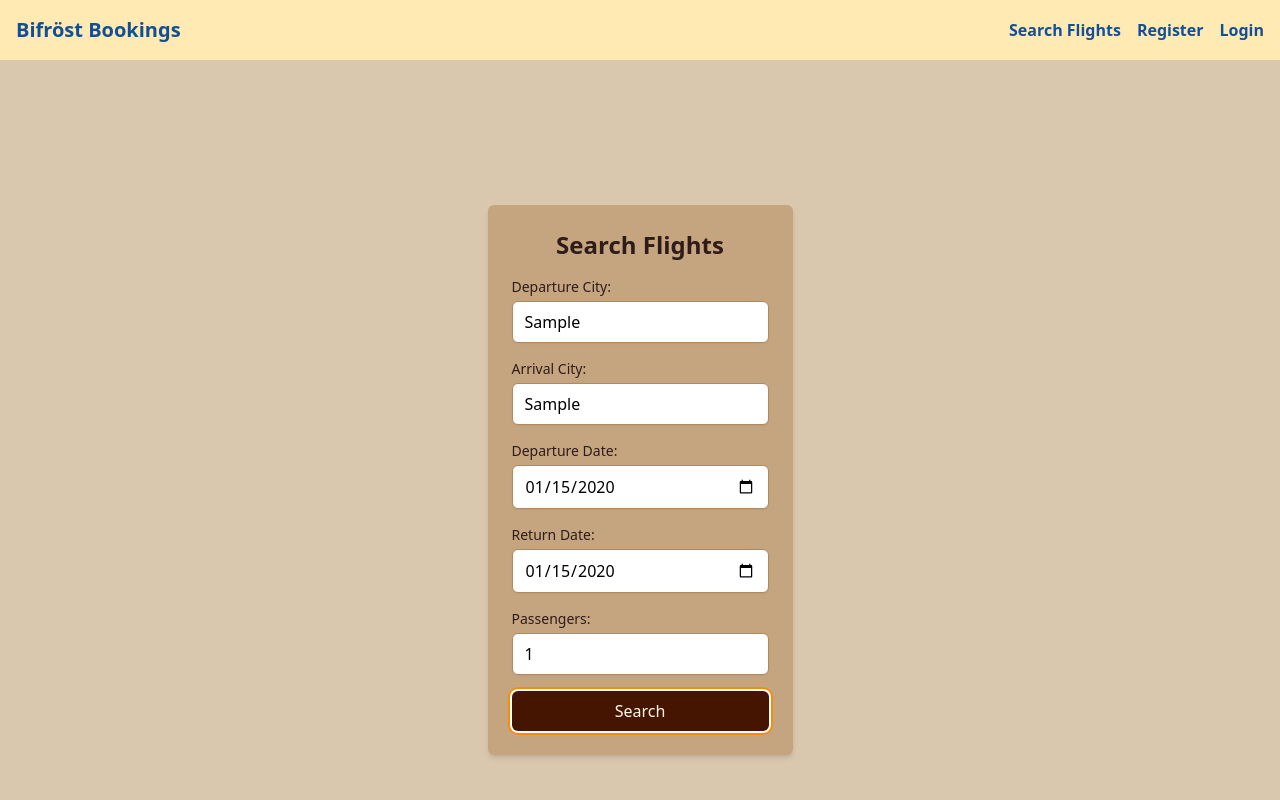
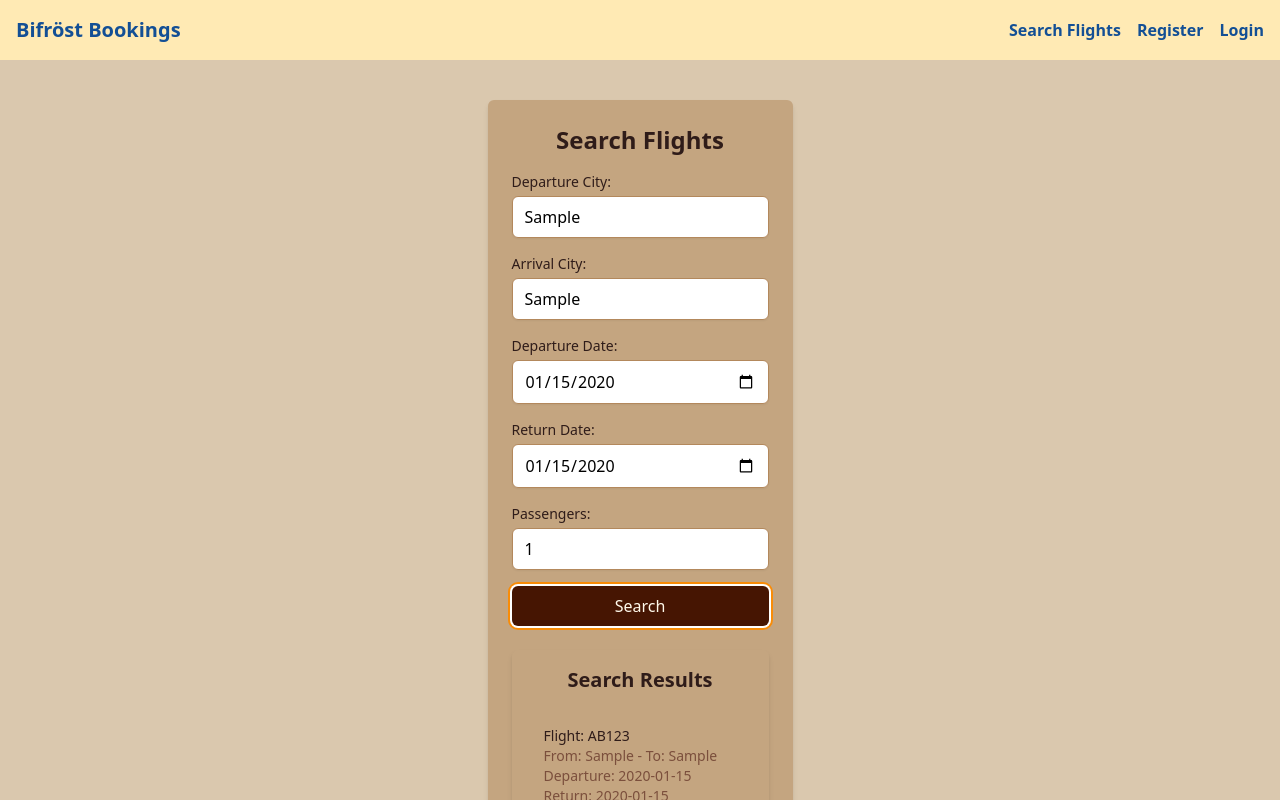
Before and after one commit to cameronotoole44/BifrostBooking, a React (Create React App) app in the folder frontend/bifrost-booking/: page /search in a window 1280 px wide. Both pictures are taken after typing "Sample", "Sample", "2020-01-15", "2020-01-15" into the empty fields and a click on the button "Search". Shown: the top 800 px of the page. Built offline with nearby package versions, Linux system fonts and the light colour scheme.

Commit message:
search styling w dummy data for flights

```diff
--- a/frontend/bifrost-booking/src/components/flight/Search.js
+++ b/frontend/bifrost-booking/src/components/flight/Search.js
@@ -1,78 +1,33 @@
 import React, { useState } from 'react';
+import SearchForm from './SearchForm';
+import SearchResults from './SearchResults';
 
 const Search = () => {
-    const [departureCity, setDepartureCity] = useState('');
-    const [arrivalCity, setArrivalCity] = useState('');
-    const [departureDate, setDepartureDate] = useState('');
-    const [returnDate, setReturnDate] = useState('');
-    const [passengers, setPassengers] = useState(1);
+    const [results, setResults] = useState([]);
 
-    const handleSearch = (e) => {
-        e.preventDefault();
-        console.log('Searching flights...');
+    const handleSearch = (searchData) => {
+        console.log('Searching flights with:', searchData);
+        // DUMMY RESULT DATA //
+        const dummyResults = [
+            {
+                flightNumber: 'AB123',
+                departureCity: searchData.departureCity,
+                arrivalCity: searchData.arrivalCity,
+                departureDate: searchData.departureDate,
+                returnDate: searchData.returnDate,
+                passengers: searchData.passengers,
+            },
+
+        ];
+        setResults(dummyResults);
     };
 
     return (
         <div className="min-h-screen flex items-center justify-center bg-leather-200">
             <div className="max-w-md mx-auto mt-10 p-6 bg-leather-300 shadow-md rounded-md">
                 <h1 className="text-2xl font-bold mb-4 text-center text-leather-950">Search Flights</h1>
-                <form onSubmit={handleSearch}>
-                    <div className="mb-4">
-                        <label className="block text-sm font-medium text-leather-950">Departure City:</label>
-                        <input
-                            type="text"
-                            value={departureCity}
-                            onChange={(e) => setDepartureCity(e.target.value)}
-                            required
-                            className="mt-1 block w-full px-3 py-2 border border-leather-400 rounded-md shadow-sm focus:outline-none focus:ring-leather-500 focus:border-leather-500"
-                        />
-                    </div>
-                    <div className="mb-4">
-                        <label className="block text-sm font-medium text-leather-950">Arrival City:</label>
-                        <input
-                            type="text"
-                            value={arrivalCity}
-                            onChange={(e) => setArrivalCity(e.target.value)}
-                            required
-                            className="mt-1 block w-full px-3 py-2 border border-leather-400 rounded-md shadow-sm focus:outline-none focus:ring-leather-500 focus:border-leather-500"
-                        />
-                    </div>
-                    <div className="mb-4">
-                        <label className="block text-sm font-medium text-leather-950">Departure Date:</label>
-                        <input
-                            type="date"
-                            value={departureDate}
-                            onChange={(e) => setDepartureDate(e.target.value)}
-                            required
-                            className="mt-1 block w-full px-3 py-2 border border-leather-400 rounded-md shadow-sm focus:outline-none focus:ring-leather-500 focus:border-leather-500"
-                        />
-                    </div>
-                    <div className="mb-4">
-                        <label className="block text-sm font-medium text-leather-950">Return Date:</label>
-                        <input
-                            type="date"
-                            value={returnDate}
-                            onChange={(e) => setReturnDate(e.target.value)}
-                            className="mt-1 block w-full px-3 py-2 border border-leather-400 rounded-md shadow-sm focus:outline-none focus:ring-leather-500 focus:border-leather-500"
-                        />
-                    </div>
-                    <div className="mb-4">
-                        <label className="block text-sm font-medium text-leather-950">Passengers:</label>
-                        <input
-                            type="number"
-                            value={passengers}
-                            onChange={(e) => setPassengers(parseInt(e.target.value))}
-                            min="1"
-                            max="10"
-                            className="mt-1 block w-full px-3 py-2 border border-leather-400 rounded-md shadow-sm focus:outline-none focus:ring-leather-500 focus:border-leather-500"
-                        />
-                    </div>
-                    <button
-                        type="submit"
-                        className="w-full px-3 py-2 bg-sand-950 text-sand-50 font-medium rounded-md shadow-sm hover:bg-sand-500 focus:outline-none focus:ring-2 focus:ring-offset-2 focus:ring-sand-500">
-                        Search
-                    </button>
-                </form>
+                <SearchForm onSearch={handleSearch} />
+                <SearchResults results={results} />
             </div>
         </div>
     )
--- a/frontend/bifrost-booking/src/components/flight/SearchForm.js
+++ b/frontend/bifrost-booking/src/components/flight/SearchForm.js
@@ -15,62 +15,63 @@ const SearchForm = ({ onSearch }) => {
     return (
         <form onSubmit={handleSubmit}>
             <div className="mb-4">
-                <label className="block text-sm font-medium text-gray-700">Departure City:</label>
+                <label className="block text-sm font-medium text-leather-950">Departure City:</label>
                 <input
                     type="text"
                     value={departureCity}
                     onChange={(e) => setDepartureCity(e.target.value)}
                     required
-                    className="mt-1 block w-full px-3 py-2 border border-gray-300 rounded-md shadow-sm focus:outline-none focus:ring-water focus:border-water"
+                    className="mt-1 block w-full px-3 py-2 border border-leather-400 rounded-md shadow-sm focus:outline-none focus:ring-leather-500 focus:border-leather-500"
                 />
             </div>
             <div className="mb-4">
-                <label className="block text-sm font-medium text-gray-700">Arrival City:</label>
+                <label className="block text-sm font-medium text-leather-950">Arrival City:</label>
                 <input
                     type="text"
                     value={arrivalCity}
                     onChange={(e) => setArrivalCity(e.target.value)}
                     required
-                    className="mt-1 block w-full px-3 py-2 border border-gray-300 rounded-md shadow-sm focus:outline-none focus:ring-water focus:border-water"
+                    className="mt-1 block w-full px-3 py-2 border border-leather-400 rounded-md shadow-sm focus:outline-none focus:ring-leather-500 focus:border-leather-500"
                 />
             </div>
             <div className="mb-4">
-                <label className="block text-sm font-medium text-gray-700">Departure Date:</label>
+                <label className="block text-sm font-medium text-leather-950">Departure Date:</label>
                 <input
                     type="date"
                     value={departureDate}
                     onChange={(e) => setDepartureDate(e.target.value)}
                     required
-                    className="mt-1 block w-full px-3 py-2 border border-gray-300 rounded-md shadow-sm focus:outline-none focus:ring-water focus:border-water"
+                    className="mt-1 block w-full px-3 py-2 border border-leather-400 rounded-md shadow-sm focus:outline-none focus:ring-leather-500 focus:border-leather-500"
                 />
             </div>
             <div className="mb-4">
-                <label className="block text-sm font-medium text-gray-700">Return Date:</label>
+                <label className="block text-sm font-medium text-leather-950">Return Date:</label>
                 <input
                     type="date"
                     value={returnDate}
                     onChange={(e) => setReturnDate(e.target.value)}
-                    className="mt-1 block w-full px-3 py-2 border border-gray-300 rounded-md shadow-sm focus:outline-none focus:ring-water focus:border-water"
+                    className="mt-1 block w-full px-3 py-2 border border-leather-400 rounded-md shadow-sm focus:outline-none focus:ring-leather-500 focus:border-leather-500"
                 />
             </div>
             <div className="mb-4">
-                <label className="block text-sm font-medium text-gray-700">Passengers:</label>
+                <label className="block text-sm font-medium text-leather-950">Passengers:</label>
                 <input
                     type="number"
                     value={passengers}
                     onChange={(e) => setPassengers(parseInt(e.target.value))}
                     min="1"
                     max="10"
-                    className="mt-1 block w-full px-3 py-2 border border-gray-300 rounded-md shadow-sm focus:outline-none focus:ring-water focus:border-water"
+                    className="mt-1 block w-full px-3 py-2 border border-leather-400 rounded-md shadow-sm focus:outline-none focus:ring-leather-500 focus:border-leather-500"
                 />
             </div>
             <button
                 type="submit"
-                className="w-full px-3 py-2 bg-water text-white font-medium rounded-md shadow-sm hover:bg-water-dark focus:outline-none focus:ring-2 focus:ring-offset-2 focus:ring-water">
+                className="w-full px-3 py-2 bg-sand-950 text-sand-50 font-medium rounded-md shadow-sm hover:bg-sand-500 focus:outline-none focus:ring-2 focus:ring-offset-2 focus:ring-sand-500"
+            >
                 Search
             </button>
         </form>
-    );
+    )
 };
 
 export default SearchForm;
--- a/frontend/bifrost-booking/src/components/flight/SearchResults.js
+++ b/frontend/bifrost-booking/src/components/flight/SearchResults.js
@@ -2,26 +2,25 @@ import React from 'react';
 
 const SearchResults = ({ results }) => {
     return (
-        <div className="max-w-md mx-auto mt-6 p-4 bg-white shadow-md rounded-md">
-            <h2 className="text-xl font-bold mb-4 text-center">Search Results</h2>
+        <div className="max-w-md mx-auto mt-6 p-4 bg-leather-300 shadow-md rounded-md">
+            <h2 className="text-xl font-bold mb-4 text-center text-leather-950">Search Results</h2>
             {results.length === 0 ? (
-                <p className="text-center text-gray-500">No results found</p>
+                <p className="text-center text-leather-700">No results found</p>
             ) : (
                 <ul>
                     {results.map((result, index) => (
-                        <li key={index} className="mb-4 p-4 border-b border-gray-200">
-                            {/* Display relevant flight information here */}
-                            <p className="text-sm font-medium">Flight: {result.flightNumber}</p>
-                            <p className="text-sm text-gray-700">From: {result.departureCity} - To: {result.arrivalCity}</p>
-                            <p className="text-sm text-gray-700">Departure: {result.departureDate}</p>
-                            <p className="text-sm text-gray-700">Return: {result.returnDate}</p>
-                            <p className="text-sm text-gray-700">Passengers: {result.passengers}</p>
+                        <li key={index} className="mb-4 p-4 border-b border-leather-400">
+                            <p className="text-sm font-medium text-leather-950">Flight: {result.flightNumber}</p>
+                            <p className="text-sm text-leather-700">From: {result.departureCity} - To: {result.arrivalCity}</p>
+                            <p className="text-sm text-leather-700">Departure: {result.departureDate}</p>
+                            <p className="text-sm text-leather-700">Return: {result.returnDate}</p>
+                            <p className="text-sm text-leather-700">Passengers: {result.passengers}</p>
                         </li>
                     ))}
                 </ul>
             )}
         </div>
-    );
+    )
 };
 
 export default SearchResults;
```
